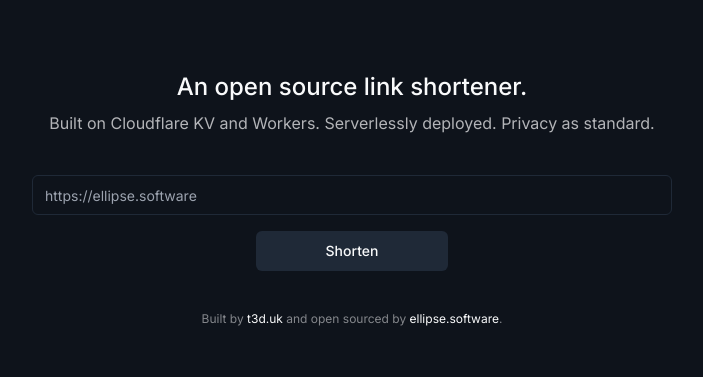
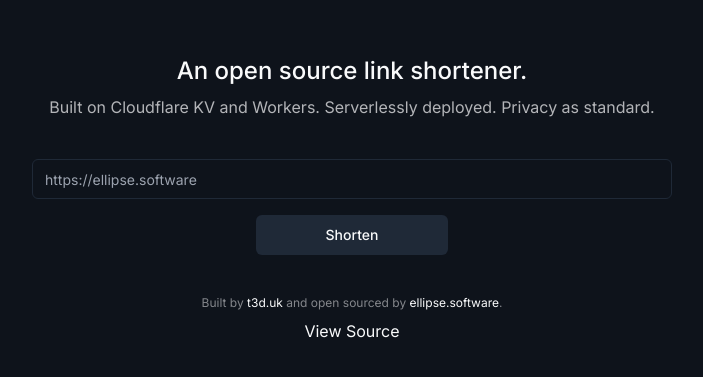
Before and after one commit to ellipse-software/url-shortener, a Next.js app: page / in a window 1280 px wide. Shown: the part 201-578 px from the top of the page, without its empty margins (288-991 px from the left). Built offline with nearby package versions, Linux system fonts and the light colour scheme.

Commit message:
feat: ✨ add View Source link

```diff
--- a/src/components/footer.tsx
+++ b/src/components/footer.tsx
@@ -2,7 +2,7 @@
 
 export function Footer() {
   return (
-    <div className="flex flex-row items-center justify-center space-x-2">
+    <div className="flex flex-col items-center justify-center space-y-2">
       <p className="text-xs text-foreground/50">
         Built by{" "}
         <Link
@@ -22,6 +22,13 @@
         </Link>
         .
       </p>
+      <Link
+        target="_blank"
+        className="text-foreground hover:underline underline-offset-2"
+        href="https://github.com/ellipse-software/url-shortener"
+      >
+        View Source
+      </Link>
     </div>
   );
 }
```
